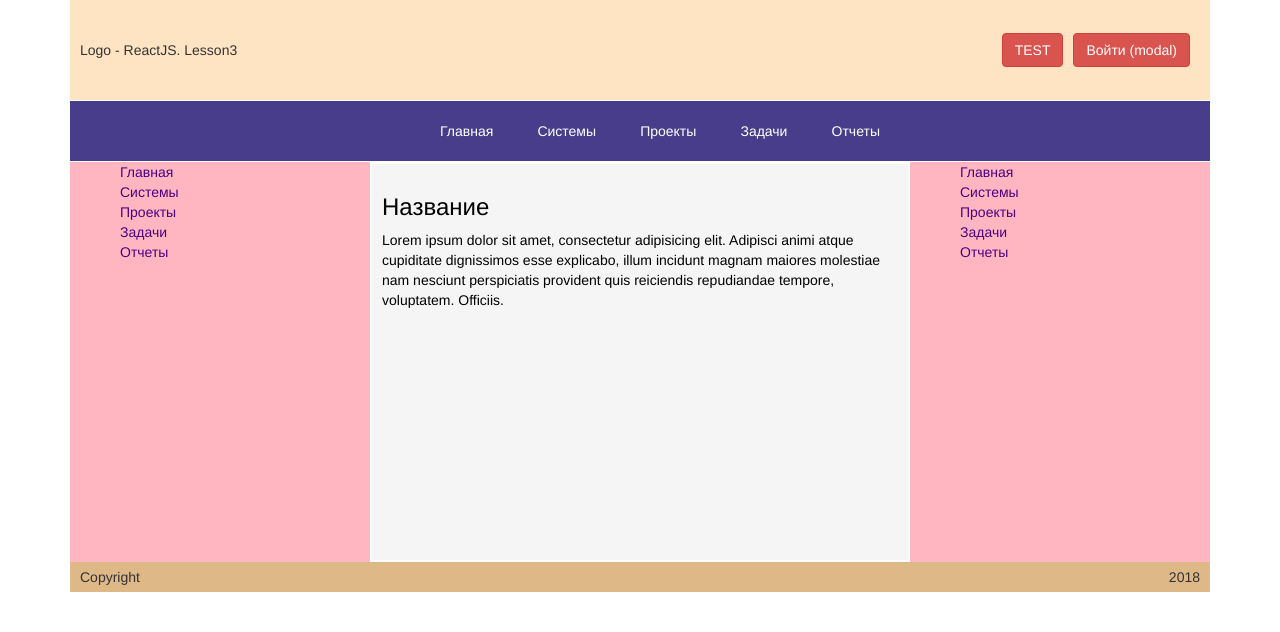
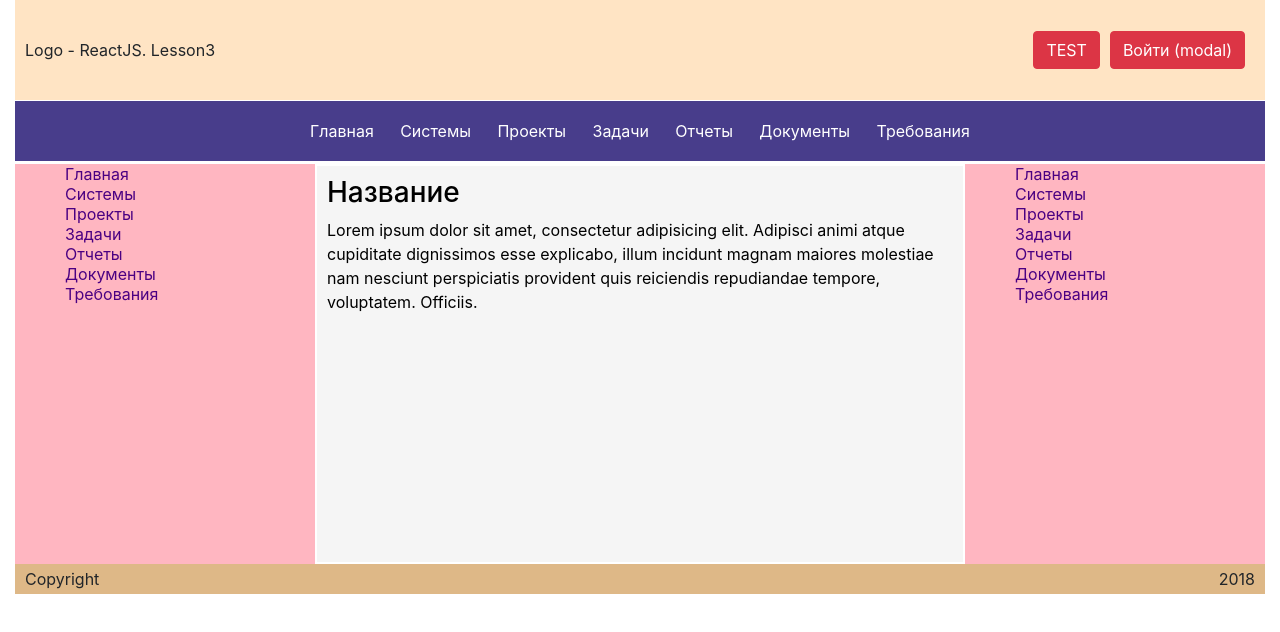
Before and after one commit to fmywdbcnikwgvzeelrhzzfnl/react, a React app: page / in a window 1280 px wide. Shown: the top 632 px of the page. Built offline with nearby package versions, Linux system fonts and the light colour scheme.

Commit message:
модальное окно заработало

```diff
--- a/src/css/Menu.css
+++ b/src/css/Menu.css
@@ -41,9 +41,10 @@
     display: flex;
     flex-direction: row;
     justify-content: space-between;
-    width: 500px;
+    width: 700px;
     margin: auto;
     height: 60px;
+    padding: 10px;
 }
 
 .horizontalMenu ul li {
--- a/src/index.html
+++ b/src/index.html
@@ -3,8 +3,6 @@
 <head>
     <meta charset="UTF-8">
     <title>lesson3</title>
-    <!-- Latest compiled and minified CSS -->
-    <link rel="stylesheet" href="https://maxcdn.bootstrapcdn.com/bootstrap/3.3.7/css/bootstrap.min.css" integrity="sha384-BVYiiSIFeK1dGmJRAkycuHAHRg32OmUcww7on3RYdg4Va+PmSTsz/K68vbdEjh4u" crossorigin="anonymous">
 </head>
 <body>
 <div id="app">
--- a/src/index.jsx
+++ b/src/index.jsx
@@ -4,6 +4,7 @@
 import Body from './jsx/Body.jsx';
 import Footer from './jsx/Footer.jsx';
 import Menu from './jsx/Menu.jsx';
+import 'bootstrap/dist/css/bootstrap.min.css'; //http://reactstrap.github.io/
 
 import './css/Container.css';
 
@@ -27,6 +28,14 @@
     {
         link: "#",
         title: "Отчеты"
+    },
+    {
+        link: "#",
+        title: "Документы"
+    },
+    {
+        link: "#",
+        title: "Требования"
     },
 ];
 
--- a/src/jsx/ButtonLogin.jsx
+++ b/src/jsx/ButtonLogin.jsx
@@ -8,11 +8,12 @@
 export default class ButtonLogin extends React.Component {
     constructor(props) {
         super(props);
+        this.toggle = this.toggle.bind(this);
         this.state = {
             modal: false
         };
 
-        this.toggle = this.toggle.bind(this);
+
     }
 
     /**
```
